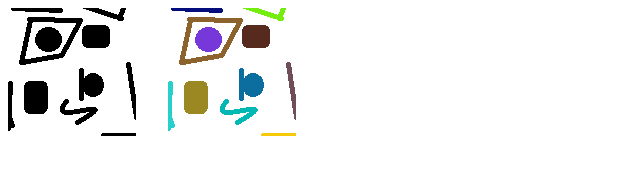
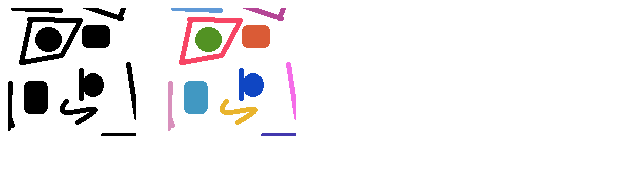
Before and after one commit to i09158knct/practice-of-canvas-image-processing, a plain HTML site: page grouping.html in a window 1280 px wide. Shown: the whole page, without its empty margins (0-640 px from the left). Drawn offline with Linux system fonts and the light colour scheme.

Commit message:
change  to normalize group id

```diff
--- a/grouping.html
+++ b/grouping.html
@@ -35,16 +35,16 @@
           var data = imageData.data;
           var group = buildGroup(imageData);
           var groupTable = group.groupTable;
-           groupIdList = group.groupIdList;
-           colorTable = (function _generateColorTable() {
+          var numberOfGroups = group.numberOfGroups;
+          var colorTable = (function _generateColorTable() {
             var colorTable = [];
-            groupIdList.forEach(function(groupId) {
+            for (var groupId = 1; groupId <= numberOfGroups; groupId++) {
               colorTable[groupId] = {
                 r: Math.floor(Math.random() * 256),
                 g: Math.floor(Math.random() * 256),
                 b: Math.floor(Math.random() * 256)
               };
-            });
+            }
             return colorTable;
           })();
 
--- a/js/utils.js
+++ b/js/utils.js
@@ -131,6 +131,22 @@ function buildGroup(imageData) {
     for (var i = 1; i < nextMarkId; i++) {
       lookupTable[i] = lookupTable[i] || i;
     }
+
+    (function _normalizeId() {
+      var normalizingMap = [];
+      var nextNewId = 1;
+      for (var i = 0, length = lookupTable.length; i < length; i++) {
+        var targetId = lookupTable[i];
+        if (!targetId) continue;
+
+        var normalizedId =
+          normalizingMap[targetId] ||
+          (normalizingMap[targetId] = nextNewId++);
+
+        lookupTable[i] = normalizedId;
+      }
+    })();
+
     return lookupTable;
   })();
 
@@ -143,28 +159,21 @@ function buildGroup(imageData) {
     }
   })();
 
-  var groupIdList = (function _createGroupIdList() {
-    var uniqueSparseArray = [];
-    var
-      length,
-      id,
-      i;
-    for (i = 0, length = lookupTable.length; i < length; i++) {
-      id = lookupTable[i];
-      if (id) uniqueSparseArray[id] = id;
+  var numberOfGroups = (function countGroups() {
+    var countedIdTable = [];
+    var count = 0;
+    for (var i = 0, length = lookupTable.length; i < length; i++) {
+      var id = lookupTable[i];
+      if (id && !countedIdTable[id]) {
+        countedIdTable[id] = true;
+        count++;
+      }
     }
-
-    var uniqueArray = [];
-    for (i = 0, length = uniqueSparseArray.length; i < length; i++) {
-      id = uniqueSparseArray[i];
-      if (id) uniqueArray.push(id);
-    }
-
-    return uniqueArray;
+    return count;
   })();
 
   return {
     groupTable: groupTable,
-    groupIdList: groupIdList
+    numberOfGroups: numberOfGroups
   };
 }
```
